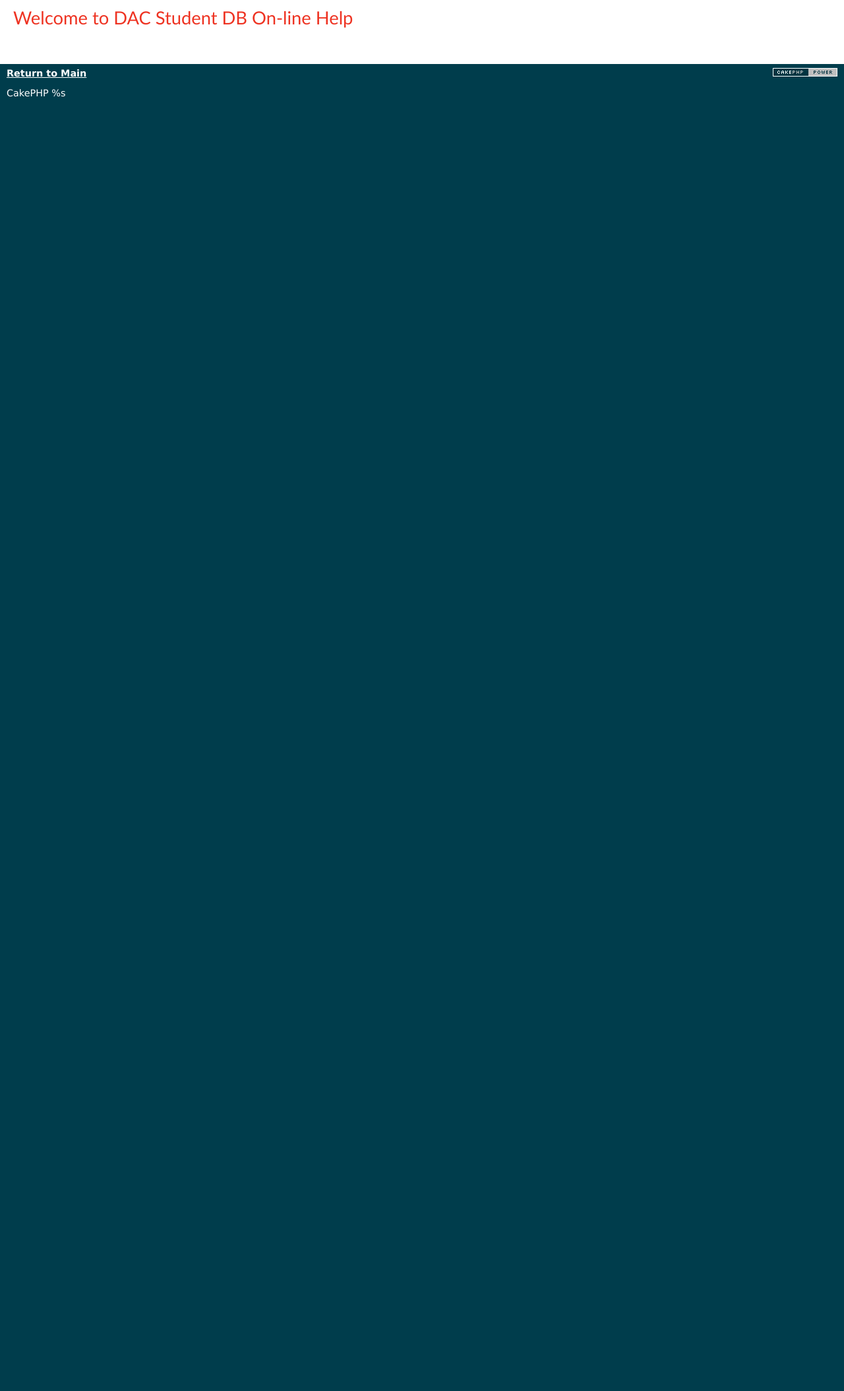
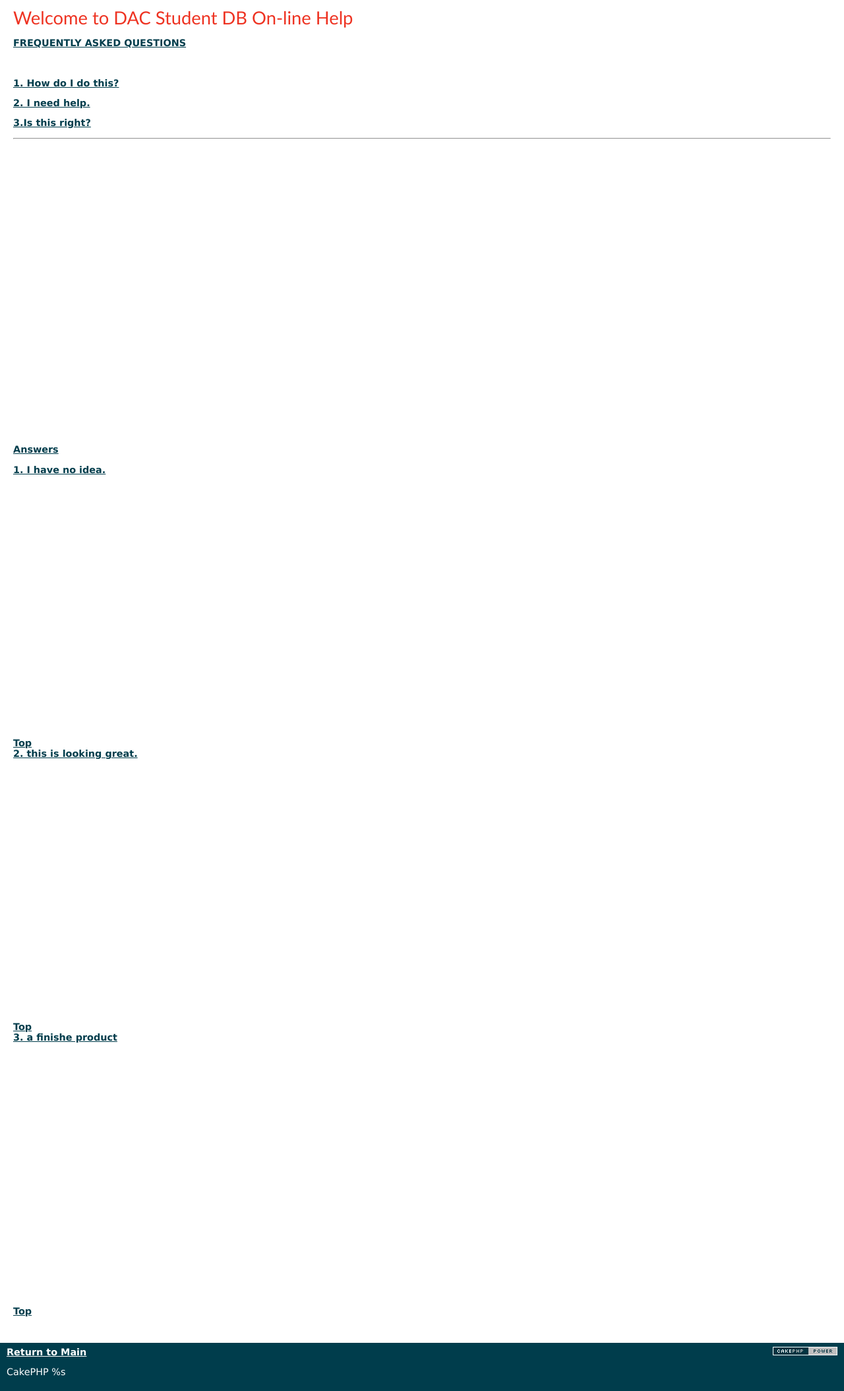
Before and after one commit to jrodbray/dac, a CakePHP app: the page made by app/View/Pages/help.ctp in a window 1280 px wide. Shown: the part 47-2155 px from the top of the page at 66% size. Before the commit the page ends 194 px from the top, so only its background shows below. Run offline with PHP 8.4 and a stand-in for CakePHP, Linux system fonts and the light colour scheme; the template is opened without the code that fills it, so the values that code supplies are empty; some libraries are stand-ins or nearby versions.

Commit message:
on-line help

```diff
--- a/app/View/Pages/help.ctp
+++ b/app/View/Pages/help.ctp
@@ -7,3 +7,30 @@
  */
 ?>
 <h2>Welcome to DAC Student DB On-line Help</h2>
+<p> <strong><a name"top">FREQUENTLY ASKED QUESTIONS</a></strong></p>
+<p>&nbsp;</p
+<p><a href ="#Question1">1. How do I do this? </p>
+<p><a href="#Question2"> 2. I need help. </p>
+<p><a href="#Question3">3.Is this right?</p>
+
+<hr/>
+<br /><br /><br /><br /><br /><br /><br /><br /><br /><br /><br
+    /><br /><br /><br />
+<br /><br /><br /><br /><br /><br /><br /><br /><br /><br /><br
+    /><br /><br /><br />
+</p>
+<p><strong> Answers </strong></p>
+
+<p><a name="Question1">1. I have no idea. </a></p>
+<br /><br /><br /><br /><br /><br /><br /><br /><br /><br />
+<br /><br /><br /><br /><br /><br /><br /><br /><br /><br /><br
+    /><br /><br /><br /><a href="#top">Top</a>
+<p><a name="Question2">2. this is looking great.</a></p>
+<br /><br /><br /><br /><br /><br /><br /><br /><br /><br />
+<br /><br /><br /><br /><br /><br /><br /><br /><br /><br /><br
+    /><br /><br /><br />
+<a href="#top">Top</a>
+<p><a name="Question3">3. a finishe product </a></p>
+<br /><br /><br /><br /><br /><br /><br /><br /><br /><br />
+<br /><br /><br /><br /><br /><br /><br /><br /><br /><br /><br
+    /><br /><br /><br /><a href="#top">Top</a>
--- a/app/View/Pages/people_menu.ctp
+++ b/app/View/Pages/people_menu.ctp
@@ -12,7 +12,7 @@
     </div>
     <br><br>
 <?php
-echo $this->Html->link( 'Browse',     array(
+echo $this->Html->link( 'Administer',     array(
     'controller' => 'people',
     'action' => 'index',
     'full_base' => true
```
Also changed, not shown: app/View/Pages/admin_menu.ctp (+8 -1 lines).
